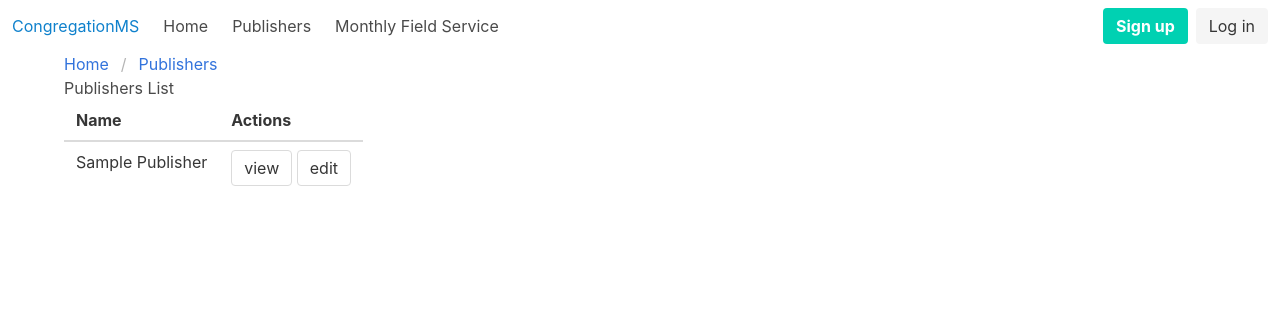
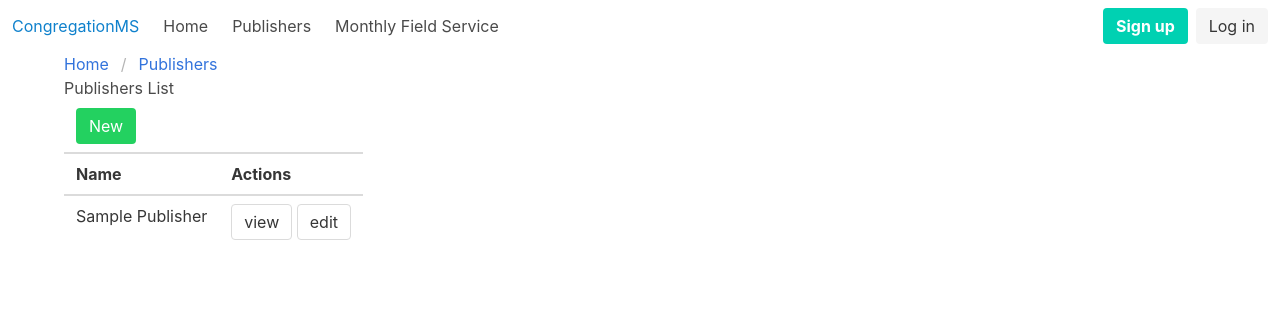
Before and after one commit to hanztura/congregationms, a Django app: template congregationms/templates/publishers/publisher_list.html in a window 1280 px wide. Shown: the top 336 px of the page. Run offline with Django 3.2, Linux system fonts and the light colour scheme; the template is opened without the code that fills it: most values are stand-ins (such as "Sample title", 1, 10 or a date in 2020).

Commit message:
create new publisher button

```diff
--- a/congregationms/templates/publishers/publisher_list.html
+++ b/congregationms/templates/publishers/publisher_list.html
@@ -8,6 +8,11 @@
   <h1>Publishers List</h1>
   <table class="table">
     <thead>
+      <tr>
+        <th colspan="2">
+          <a href='{% url "publishers:create" %}'><button class="button is-success">New</button></a>
+        </th>
+      </tr>
       <tr>
         <th>Name</th>
         <th>Actions</th>
```
